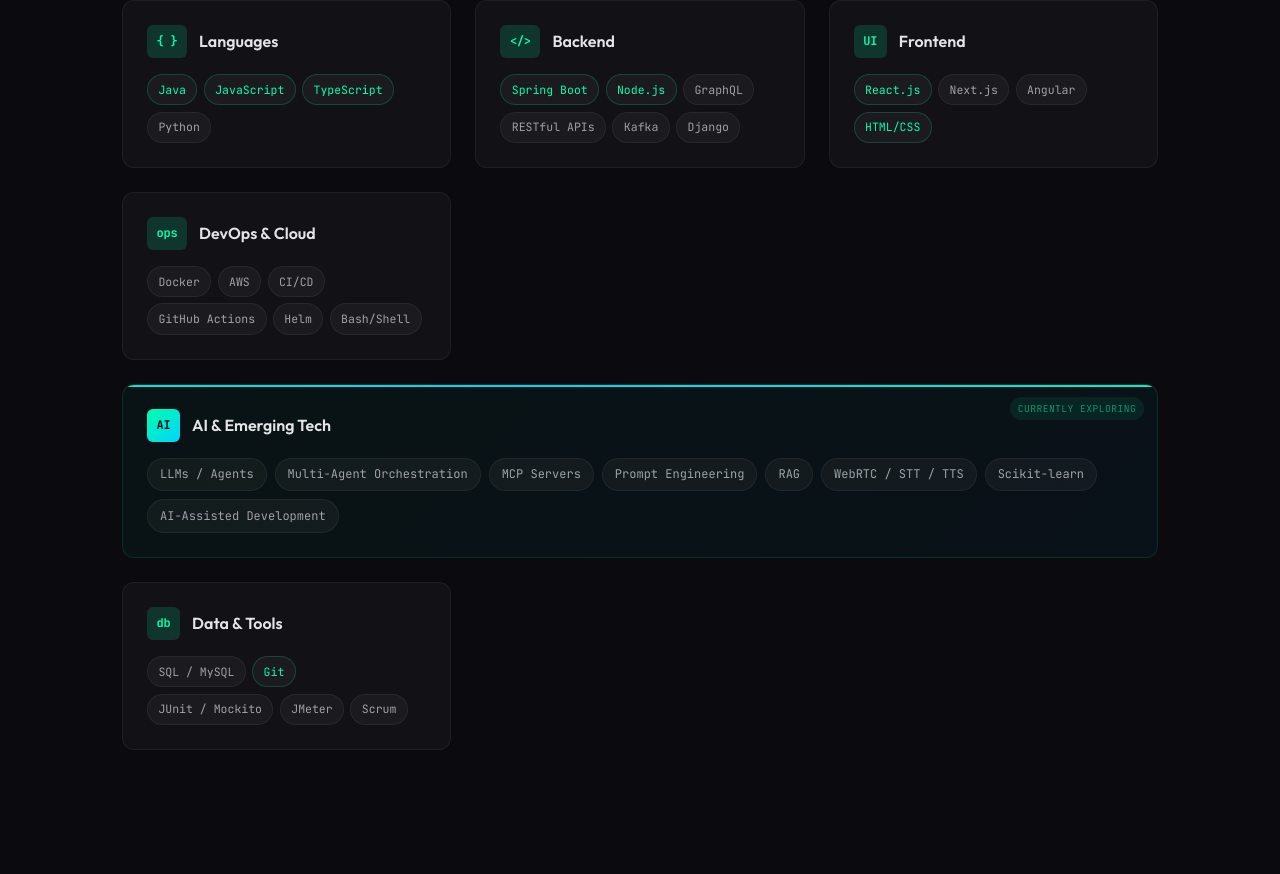
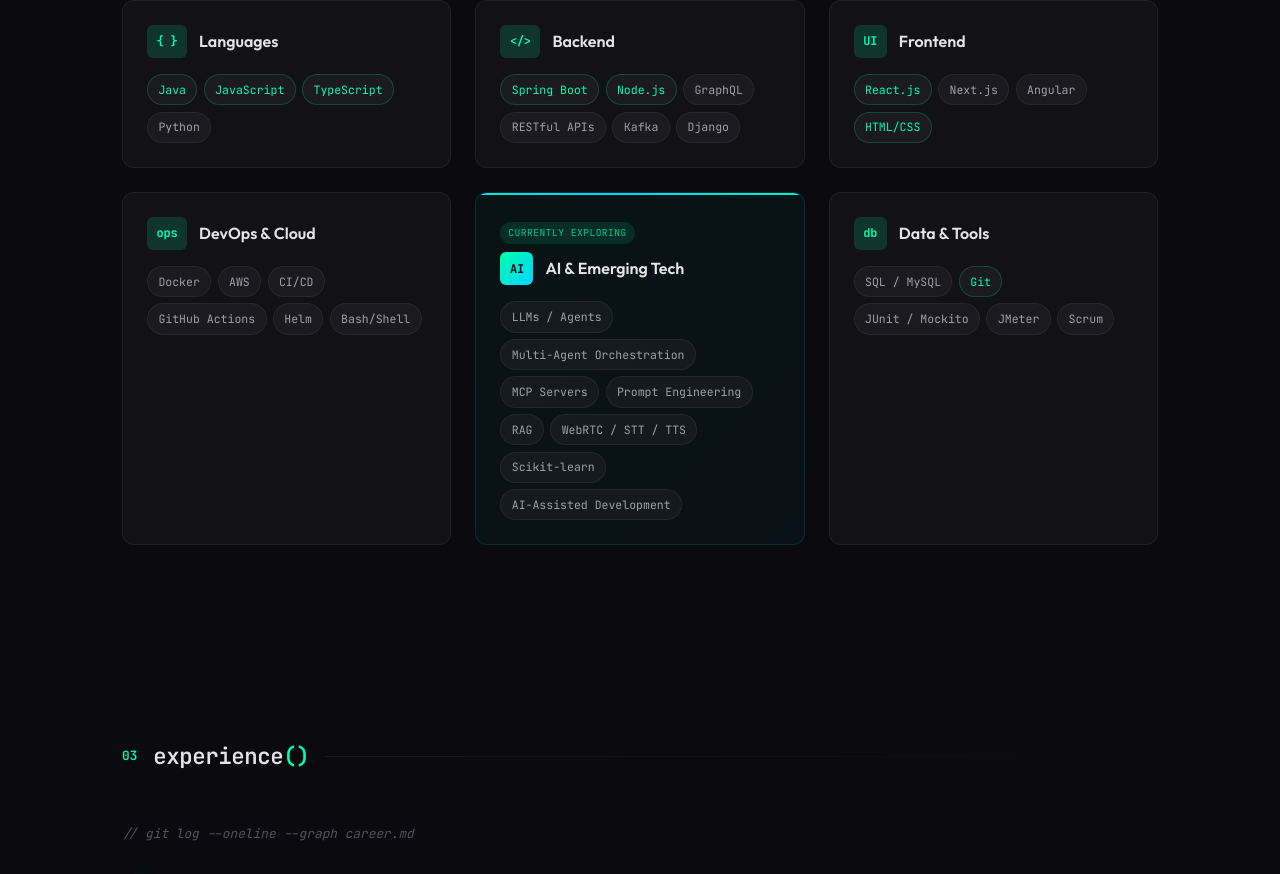
Before and after one commit to robsonalvz/robsonalvz.github.io, a plain HTML site: page index.html in a window 1280 px wide. Shown: the part 1740-2614 px from the top of the page. Drawn offline with Linux system fonts and the light colour scheme.

Commit message:
upgrade resume

```diff
--- a/css/style.css
+++ b/css/style.css
@@ -713,7 +713,6 @@
 
 /* Featured AI skill card */
 .skill-featured {
-    grid-column: 1 / -1;
     background: linear-gradient(135deg, rgba(0, 255, 170, 0.04) 0%, rgba(0, 212, 255, 0.04) 100%);
     border-color: rgba(0, 255, 170, 0.12);
     position: relative;
@@ -742,19 +741,8 @@
     box-shadow: 0 10px 50px rgba(0, 255, 170, 0.08);
 }
 
-.skill-featured .skill-tags {
-    gap: 0.5rem;
-}
-
-.skill-featured .skill-tag {
-    font-size: 0.75rem;
-    padding: 0.35rem 0.75rem;
-}
-
 .skill-featured-badge {
-    position: absolute;
-    top: 0.8rem;
-    right: 0.8rem;
+    display: inline-block;
     font-family: var(--font-mono);
     font-size: 0.6rem;
     color: var(--accent);
@@ -763,7 +751,13 @@
     border-radius: 100px;
     text-transform: uppercase;
     letter-spacing: 0.05em;
-    animation: blink 2.5s ease-in-out infinite;
+    margin-bottom: 0.5rem;
+    animation: badgePulse 2.5s ease-in-out infinite;
+}
+
+@keyframes badgePulse {
+    0%, 100% { opacity: 1; }
+    50% { opacity: 0.5; }
 }
 
 .skill-icon-ai {
```
